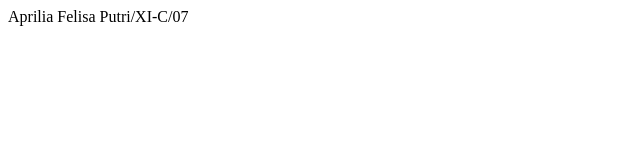
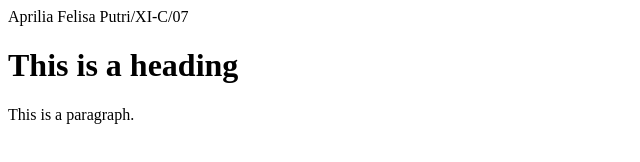
Before and after one commit to kiara221/blueyylllfz.github.io, a plain HTML site: page index.html in a window 1280 px wide. Shown: the whole page, without its empty margins (0-640 px from the left). Drawn offline with Linux system fonts and the light colour scheme.

Commit message:
Update index.html

```diff
--- a/index.html
+++ b/index.html
@@ -1 +1,13 @@
 Aprilia Felisa Putri/XI-C/07
+<!DOCTYPE html>
+<html>
+<head>
+<title>HTML Tutorial</title>
+</head>
+<body>
+
+<h1>This is a heading</h1>
+<p>This is a paragraph.</p>
+
+</body>
+</html>
```
